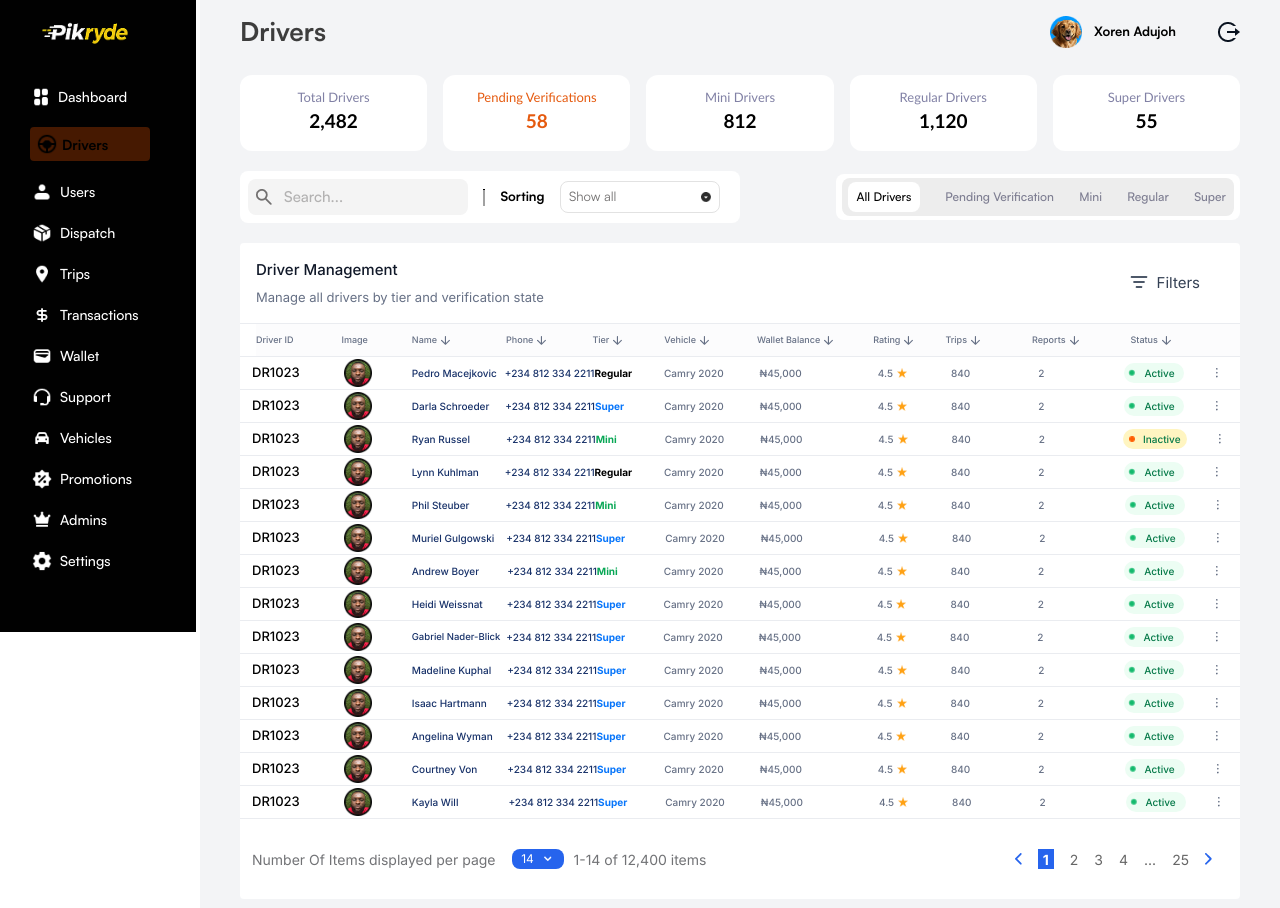
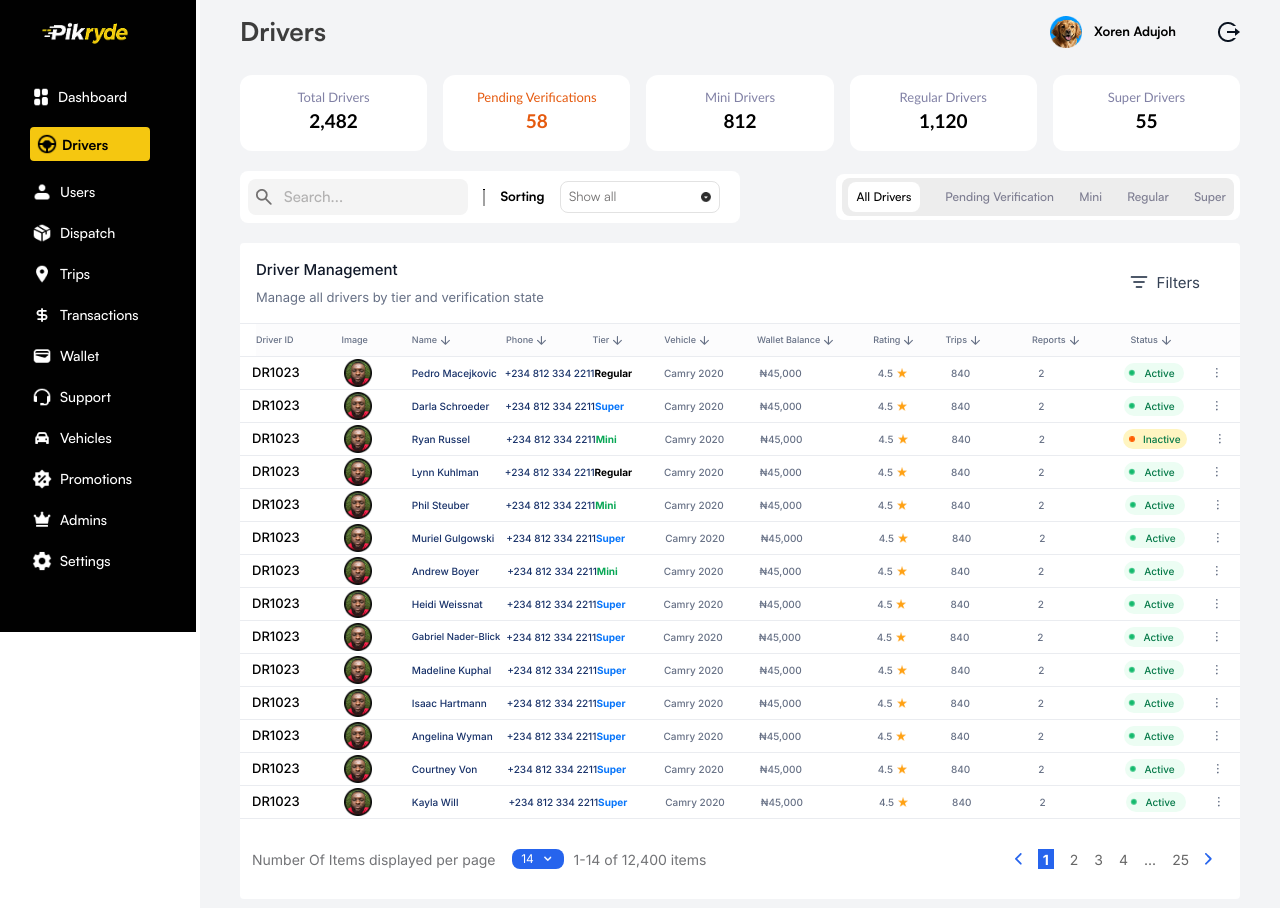
Before and after one commit to Ronald-Umoren/Pikryde, a React (Vite) app: page / in a window 1280 px wide. Shown: the top 908 px of the page. Built offline with nearby package versions, Linux system fonts and the light colour scheme.

Commit message:
I returned the code to the way it should be

```diff
--- a/src/components/Sidebar.jsx
+++ b/src/components/Sidebar.jsx
@@ -28,7 +28,7 @@ export default function Sidebar() {
           </p>
         </NavLink>
 
-        <NavLink to="/" className="flex items-center mt-5 ml-7.5 w-30 bg-amber-950 p-1.5 rounded font-[satoshi]">
+        <NavLink to="/" className="flex items-center mt-5 ml-7.5 w-30 bg-[#F5C710] p-1.5 rounded font-[satoshi]">
           <img src={drlogo} alt="" className="h-5.5" />
           <p className="text-[14px] ml-1 font-bold">
             Drivers
```
